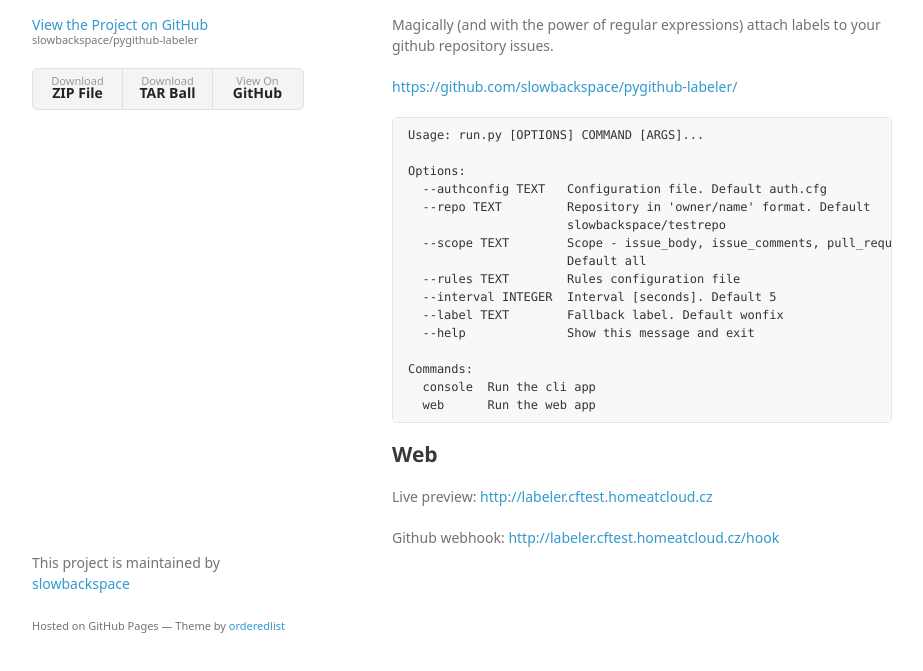
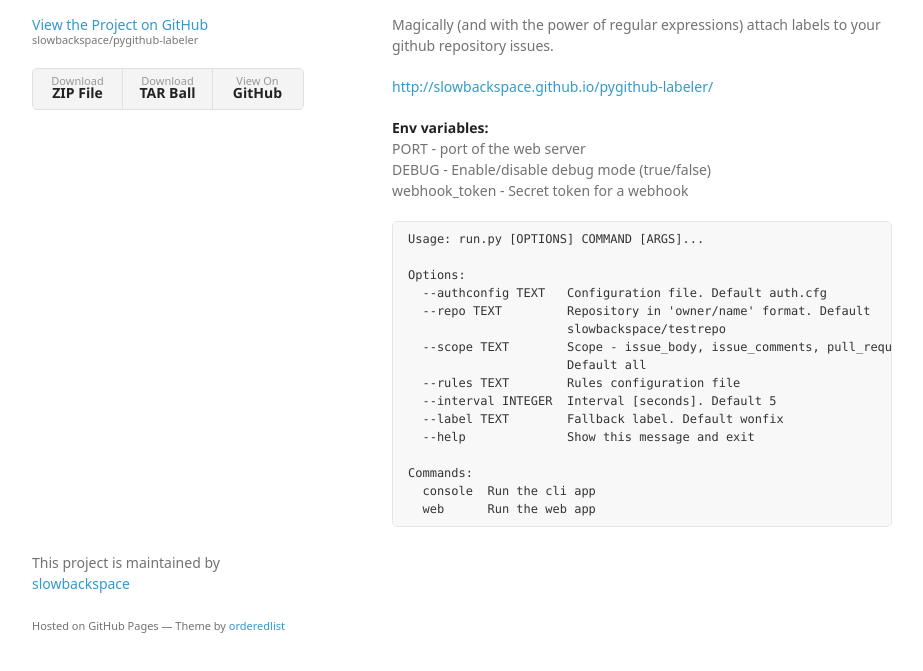
Before and after one commit to slowbackspace/MI-PYT, a plain HTML site: page index.html in a window 1280 px wide. Shown: the part 95-766 px from the top of the page, without its empty margins (178-1101 px from the left). Drawn offline with Linux system fonts and the light colour scheme; a web font is replaced by a local one.

Commit message:
Create gh-pages branch via GitHub

```diff
--- a/index.html
+++ b/index.html
@@ -33,7 +33,12 @@
 
 <p>Magically (and with the power of regular expressions) attach labels to your github repository issues.</p>
 
-<p><a href="https://github.com/slowbackspace/pygithub-labeler/">https://github.com/slowbackspace/pygithub-labeler/</a></p>
+<p><a href="http://slowbackspace.github.io/pygithub-labeler/">http://slowbackspace.github.io/pygithub-labeler/</a></p>
+
+<p><strong>Env variables:</strong><br>
+PORT - port of the web server<br>
+DEBUG - Enable/disable debug mode (true/false)<br>
+webhook_token - Secret token for a webhook</p>
 
 <pre><code>Usage: run.py [OPTIONS] COMMAND [ARGS]...
 
@@ -52,13 +57,6 @@ Commands:
   console  Run the cli app
   web      Run the web app
 </code></pre>
-
-<h2>
-<a id="web" class="anchor" href="#web" aria-hidden="true"><span aria-hidden="true" class="octicon octicon-link"></span></a>Web</h2>
-
-<p>Live preview: <a href="http://labeler.cftest.homeatcloud.cz">http://labeler.cftest.homeatcloud.cz</a></p>
-
-<p>Github webhook: <a href="http://labeler.cftest.homeatcloud.cz/hook">http://labeler.cftest.homeatcloud.cz/hook</a></p>
       </section>
       <footer>
         <p>This project is maintained by <a href="https://github.com/slowbackspace">slowbackspace</a></p>
```
Also changed, not shown: params.json (+1 -1 lines).
